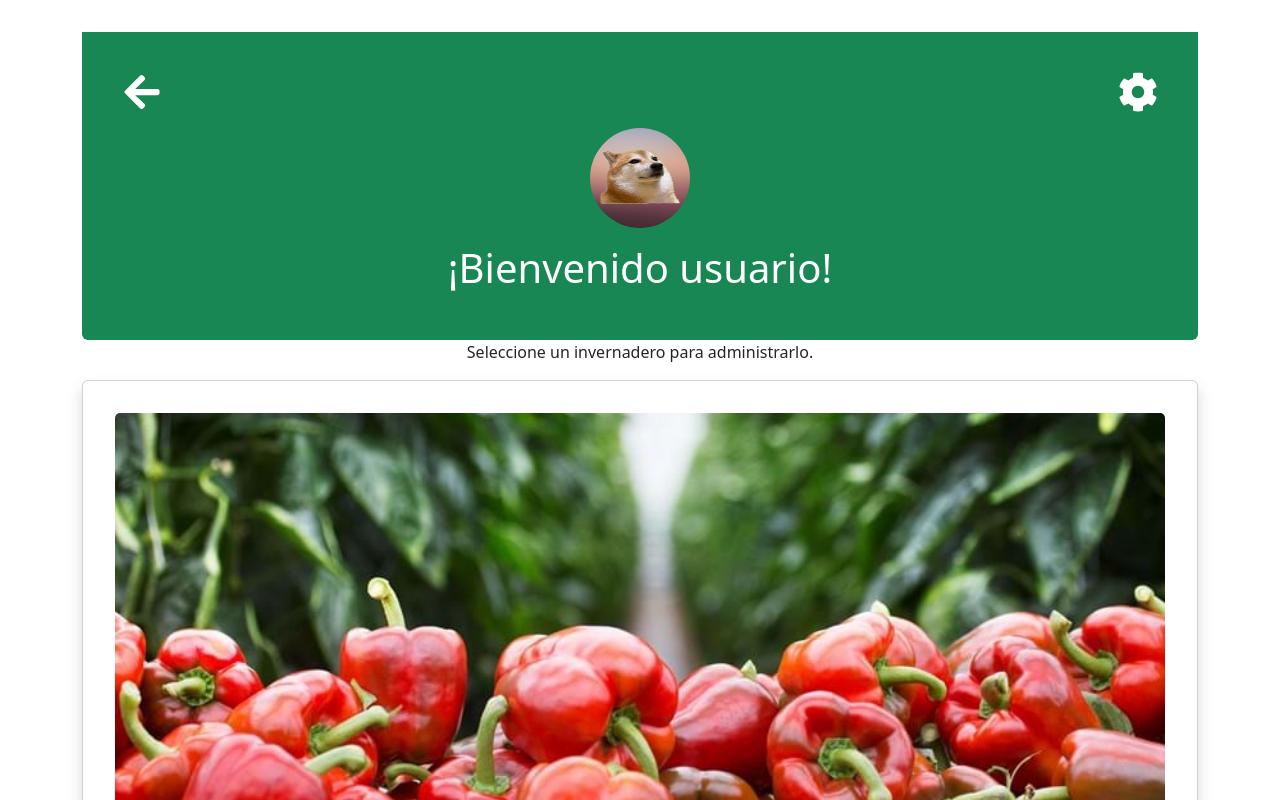
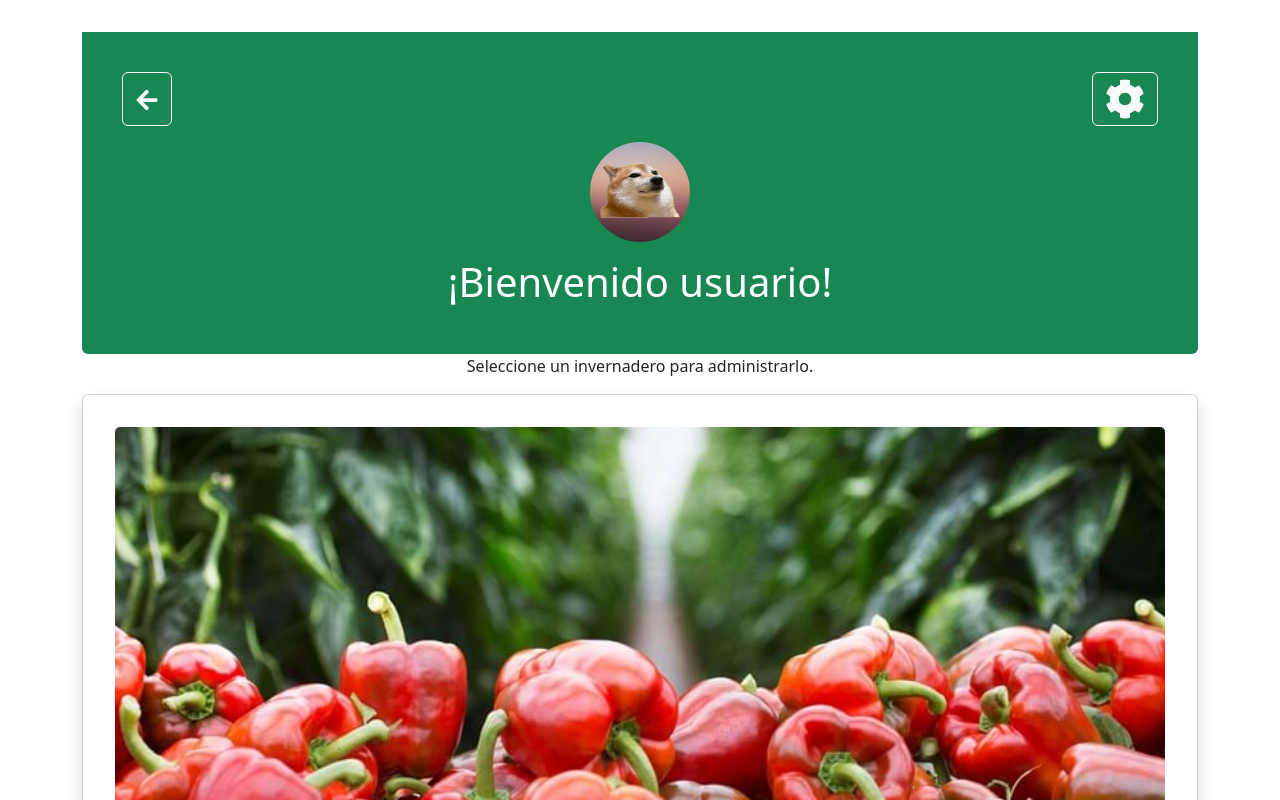
Before and after one commit to CasCCode/Interfaz_invernadero, a React (Vite) app: page / in a window 1280 px wide. Shown: the top 800 px of the page. Built offline with nearby package versions, Linux system fonts and the light colour scheme.

Commit message:
MOD: agregados botones y barra lateral de opciones del config. Los botones no tienen funcionalidades

```diff
--- a/src/App.css
+++ b/src/App.css
@@ -46,3 +46,10 @@
   height: 400px;
   object-fit: cover;
 }
+
+.btn-invisible-border {
+  background-color: white;
+  border: 2px solid white;
+  border-color: rgba(255, 255, 255, 0.1); /* Hace el borde casi invisible */
+  color: black; /* Ajusta el color del texto si es necesario */
+}
--- a/src/pages/HomePage.jsx
+++ b/src/pages/HomePage.jsx
@@ -1,22 +1,46 @@
+import { useState } from "react";
 import { useSelector } from 'react-redux';
 import { Link } from 'react-router-dom';
 import GreenhouseCard from '../components/GreenhouseCard';
 
 import { FaArrowLeft, FaCog } from 'react-icons/fa';
-import { Container, Card, Row, Col, Image } from "react-bootstrap";
+import { Container, Image, Button, Offcanvas } from "react-bootstrap";
 import 'bootstrap/dist/css/bootstrap.min.css';
 
 import profileImg from '../assets/profileImg.jpg'; // Ajuste en la ruta
 
 function HomePage() {
   const greenhouses = useSelector(state => state.greenhouse.greenhouses);
+  const [showMenu, setShowMenu] = useState(false);
+
   return (
     <div className="container">
       <Container className="p-3 bg-success text-white text-center rounded-bottom">
         <div className="text-center bg-success text-white p-4 rounded">
           <div className="d-flex justify-content-between">
-            <FaArrowLeft className="fs-1"/> {/* Icono de volver */}
-            <FaCog className="fs-1"/> {/* Icono de ajustes */}
+
+            <Button variant="outline-light" className=""> {/* Botón de volver */}
+              <FaArrowLeft size={24}/> {/* Icono de flecha */}
+            </Button>
+
+            <Button variant="outline-light" className=""
+              onClick={() => setShowMenu(true)}> {/* Botón de ajustes */}
+              <FaCog className="fs-1"/> {/* Icono de ajustes */}
+            </Button>
+
+            {/* Menú lateral Offcanvas */}
+            <Offcanvas show={showMenu} onHide={() => setShowMenu(false)} placement="end">
+              <Offcanvas.Header closeButton>
+                <Offcanvas.Title>Configuración</Offcanvas.Title>
+              </Offcanvas.Header>
+              <Offcanvas.Body>
+                <p>Agregar aquí las opciones de conf</p>
+                <Button variant="light" onClick={() => console.log("Opción 1 seleccionada")}>
+                  Opción 1
+                </Button>
+              </Offcanvas.Body>
+            </Offcanvas>
+
           </div>
           <Image src={profileImg} roundedCircle width={100} height={100} className="my-3" />
           <h1>¡Bienvenido usuario!</h1>
```
